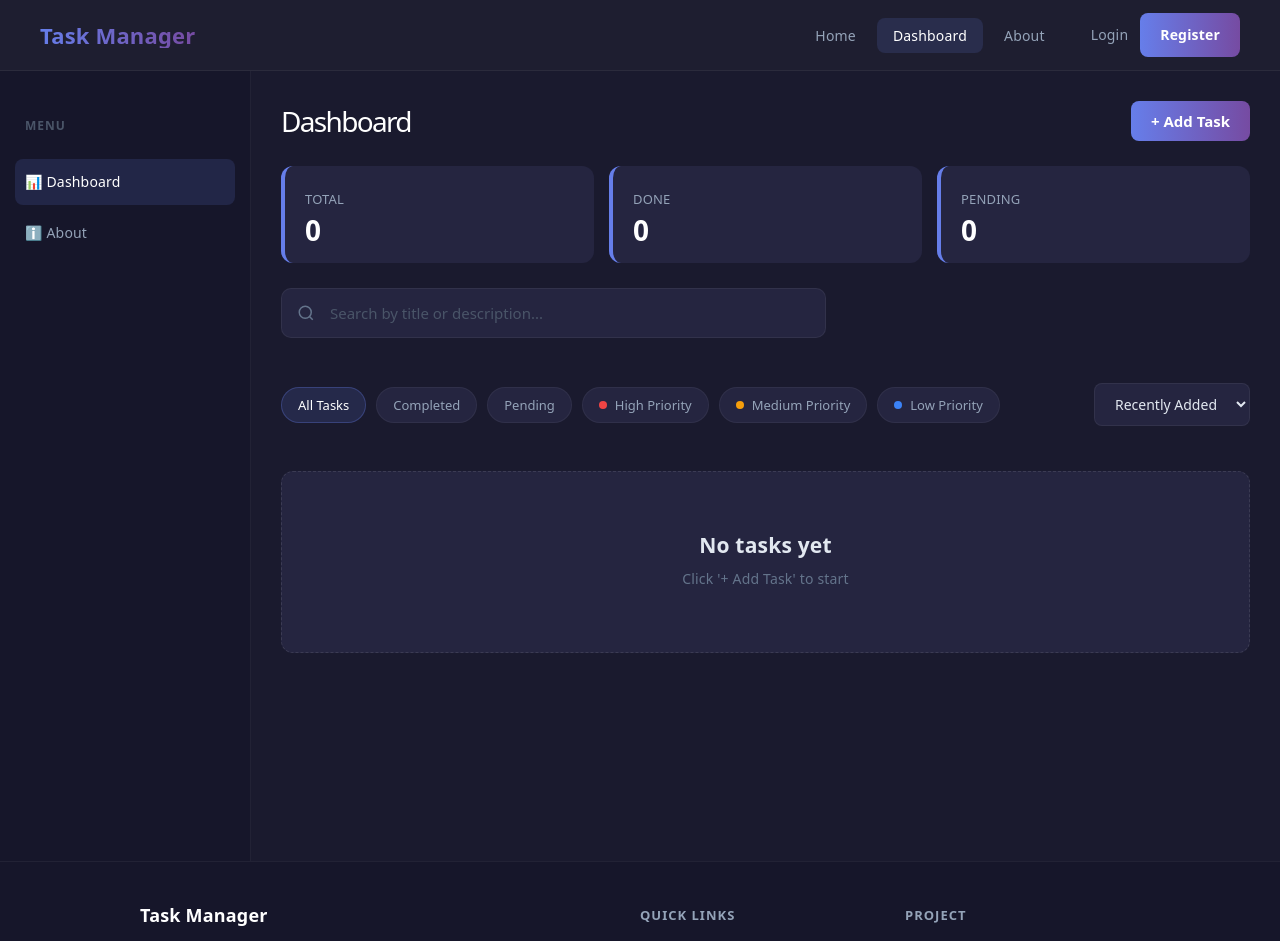
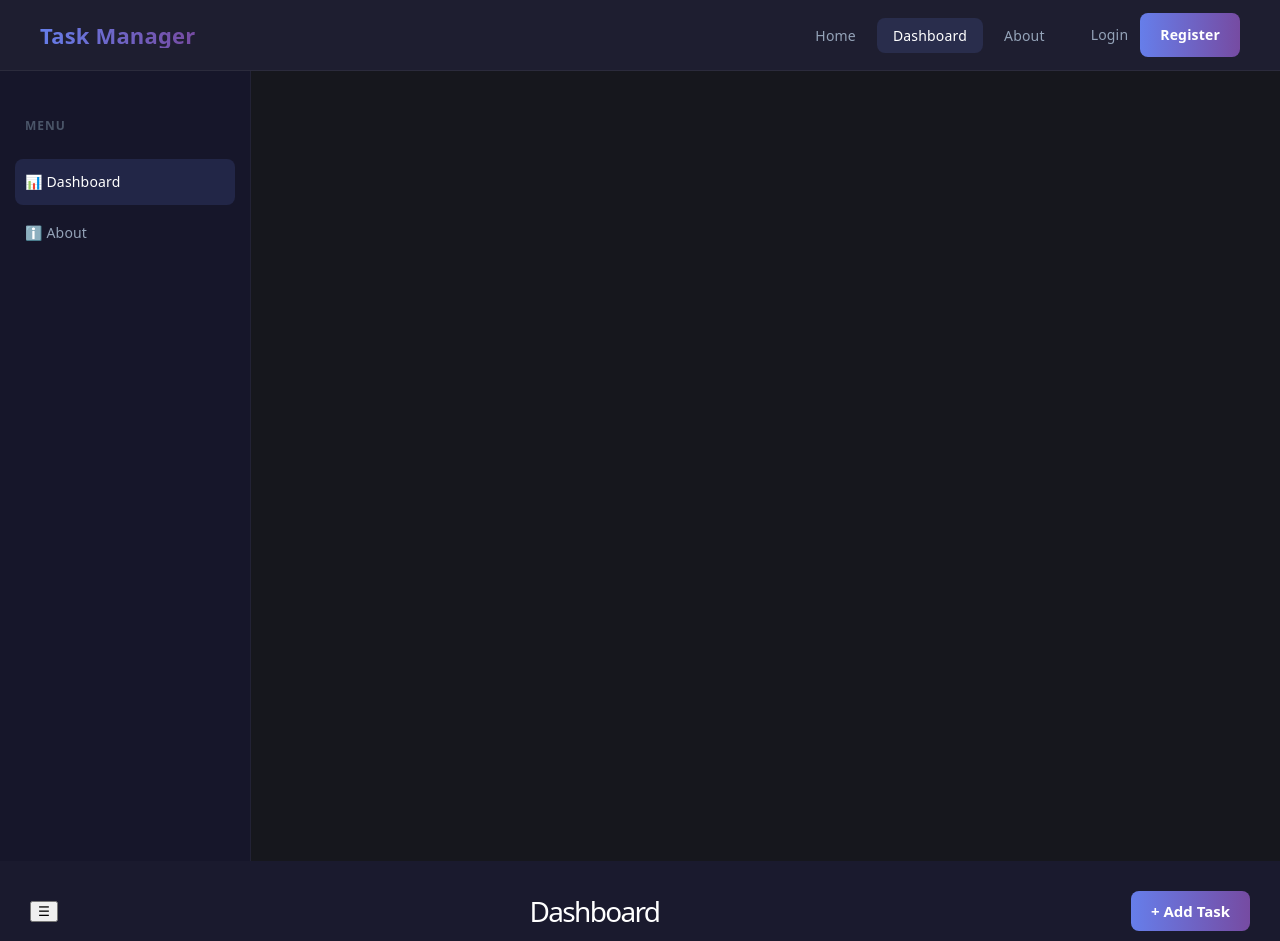
Before and after one commit to Mahjabeen244/react-task-Manager, a React (Vite) app: page /dashboard in a window 1280 px wide. Shown: the top 941 px of the page. Built offline with nearby package versions, Linux system fonts and the light colour scheme.

Commit message:
sidebar open state in dashboard

```diff
--- a/src/pages/Dashboard/Dashboard.jsx
+++ b/src/pages/Dashboard/Dashboard.jsx
@@ -23,6 +23,7 @@ function Dashboard() {
   const [modal, setModal] = useState(false);
   const [editing, setEditing] = useState(null);
   const [loading, setLoading] = useState(true);
+  const [sidebarOpen, setSidebarOpen] = useState(false); // Controls the sidebar!
 
   useEffect(() => {
     setTimeout(() => {
@@ -59,7 +60,6 @@ function Dashboard() {
   };
 
   let visible = [...tasks];
-
   if (search) {
     const q = search.toLowerCase();
     visible = visible.filter(
@@ -90,11 +90,15 @@ function Dashboard() {
     done = tasks.filter((t) => t.status === "completed").length;
 
   return (
-    <div className={s.layout}>
-      <Sidebar />
+    <div className={s.page}>
+      {/* Pass open/close state to Sidebar */}
+      <Sidebar isOpen={sidebarOpen} onClose={() => setSidebarOpen(false)} />
 
       <div className={s.main}>
         <div className={s.head}>
+          <button className={s.menuBtn} onClick={() => setSidebarOpen(true)}>
+            ☰
+          </button>
           <h1>Dashboard</h1>
           <Button variant="primary" onClick={() => setModal(true)}>
             + Add Task
```
